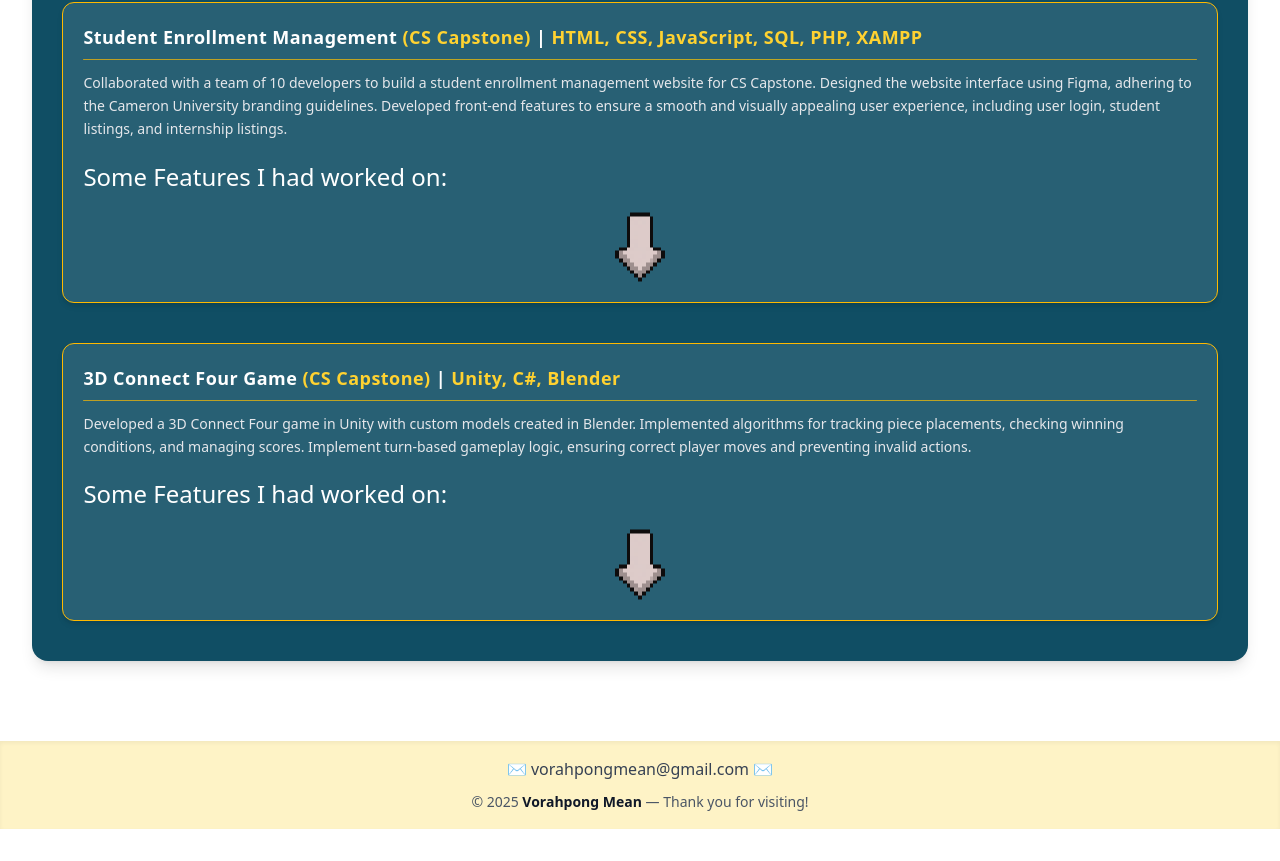
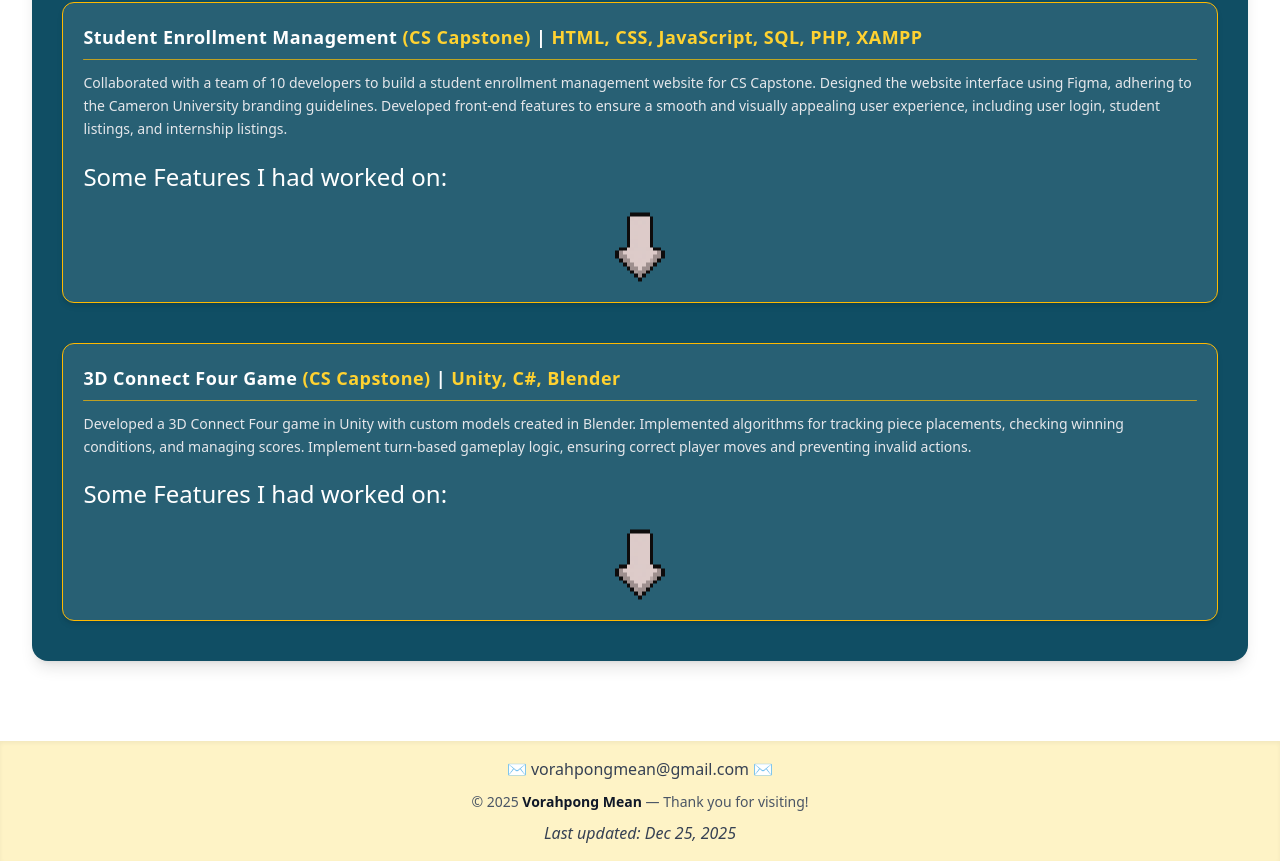
Before and after one commit to VorahPong/personal-portfolio-frontend, a Next.js app: page / in a window 1280 px wide. Shown: the part 1341-2202 px from the top of the page. Before the commit the page ends 2170 px from the top, so only its background shows below. Built offline with nearby package versions, Linux system fonts and the light colour scheme.

Commit message:
Added update data into footer

```diff
--- a/src/app/components/main-page/footer.tsx
+++ b/src/app/components/main-page/footer.tsx
@@ -7,7 +7,7 @@ export default function Footer() {
 					<a
 						href="mailto:vorahpongmean@gmail.com"
 						className="hover:text-amber-600 transition-colors duration-200"
-					>
+						>
 						vorahpongmean@gmail.com
 					</a>
 					{"	"}✉️
@@ -21,6 +21,12 @@ export default function Footer() {
 					Thank you for visiting!
 				</span>
 			</div>
+
+			<div className="mt-2">
+				<span className="italic">
+					Last updated: Dec 25, 2025
+				</span>
+			</div>
 		</footer>
 	);
 }
```
